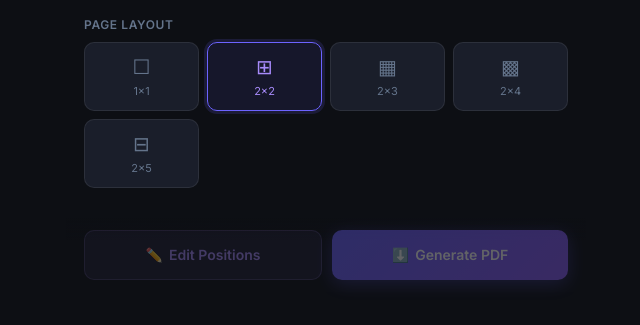
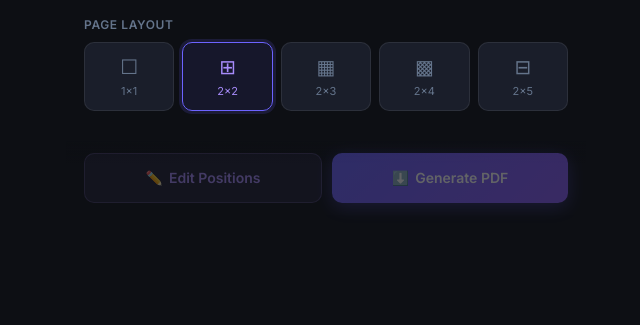
Before and after one commit to pranavpk-05/4in1, a plain HTML site: page index.html in a window 1280 px wide. Shown: the part 195-520 px from the top of the page, without its empty margins (314-954 px from the left). Drawn offline with nearby package versions, Linux system fonts and the light colour scheme.

Commit message:
Update style.css

```diff
--- a/style.css
+++ b/style.css
@@ -186,7 +186,7 @@ body {
 /* ── LAYOUT GRID ─────────────────────────────────────── */
 .layout-grid {
   display: grid;
-  grid-template-columns: repeat(4, 1fr);
+  grid-template-columns: repeat(5, 1fr);
   gap: 8px;
   margin-bottom: 4px;
 }
```
